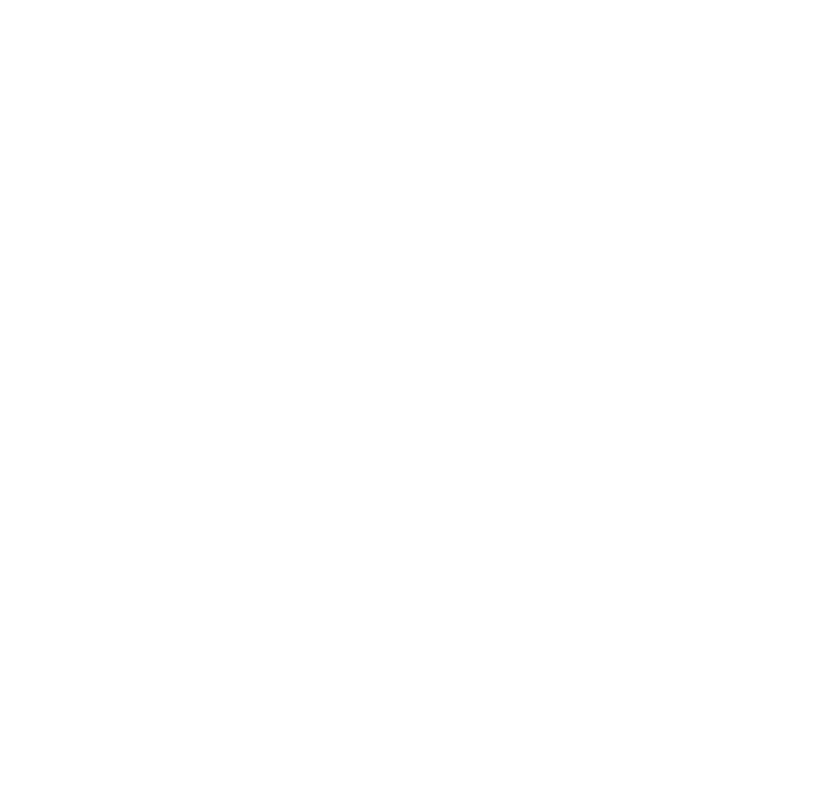
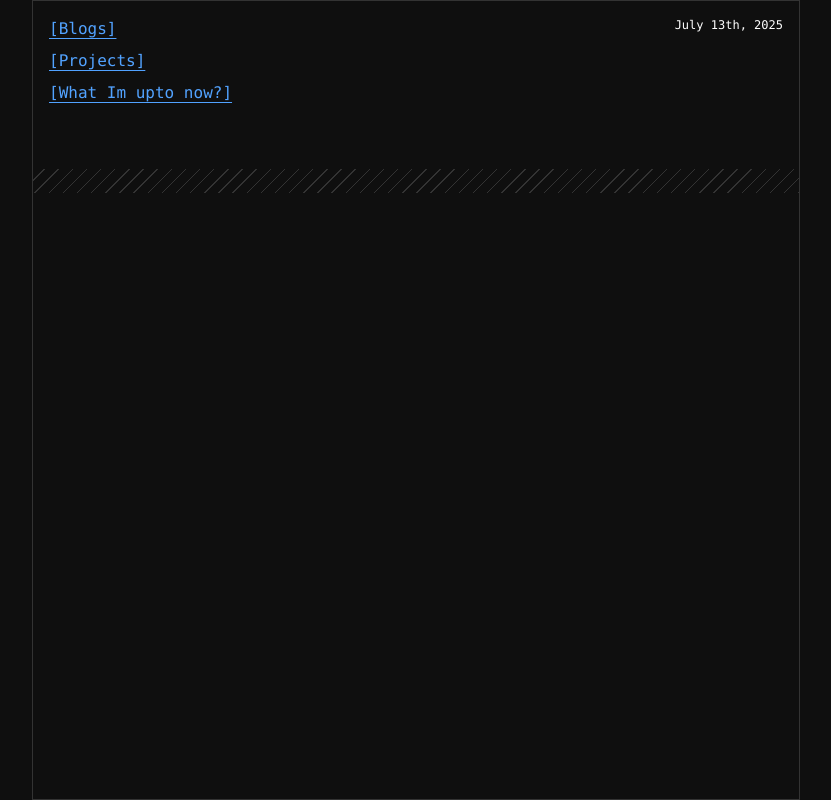
Before and after one commit to VinayyOjha/portfolio, a React (Vite) app: page /blogs in a window 1280 px wide. Before the commit this address had no page. Shown: the whole page, without its empty margins (224-1055 px from the left). Built offline with nearby package versions, Linux system fonts and the light colour scheme; a web font is replaced by a local one.

Commit message:
routes added

```diff
--- a/src/components/common/Card.tsx
+++ b/src/components/common/Card.tsx
@@ -37,7 +37,7 @@ const Card = ({
   return (
     <div
       className={cn(
-        `group flex flex-col gap-4 justify-between rounded-sm col-span-1 border border-[#333333]/80 group-hover:border-[#333333]/90 group hover:shadow-md shadow-[#171717] transition-all duration-300 ease-in`,
+        `group flex flex-col gap-4 justify-between rounded-sm col-span-1 border border-[#333333]/80 group-hover:border-[#333333]/90 group hover:shadow-md shadow-[#333333] transition-all duration-300 ease-in`,
         className
       )}
     >
@@ -115,7 +115,7 @@ const Card = ({
       </div>
 
       {/* Website and Gtihub link */}
-      <div className="mt-2 flex gap-2">
+      <div className="px-1  flex gap-2">
         {/* LiveLink */}
         <div
           onClick={() => window.open(websiteLink, "_blank")}
--- a/src/index.css
+++ b/src/index.css
@@ -7,6 +7,14 @@
   --font-primary: "Roboto", sans-serif;
   --font-secondary: "Truculenta", sans-serif;
   --font-ms: "JetBrains Mono", monospace;
+}
+::-webkit-scrollbar {
+  display: none;
+}
+
+html {
+  scrollbar-width: none; /* Firefox */
+  -ms-overflow-style: none; /* IE and Edge */
 }
 
 @custom-variant dark (&:is(.dark *));
--- a/src/pages/Acheivements.tsx
+++ b/src/pages/Acheivements.tsx
@@ -3,7 +3,7 @@ export const Acheivements = () => {
     <div className="px-2 md:px-4">
       <div className="flex flex-col gap-8 font-mono text-white">
         {/* Heading */}
-        <div className="text-2xl font-bold text-center">Acheivements</div>
+        <div className="text-2xl font-bold text-center">ACHEIVEMENTS</div>
 
         {/* Acheivements */}
         <div className="flex flex-col gap-4 tracking-tight text-white/70 ">
@@ -14,7 +14,7 @@ export const Acheivements = () => {
           <div className="gap-2 flex ">
             <div className="text-white rounded-full text-start">.</div>
             <p>
-              Awarded the INSPIRE Scholarship by the <span className="italic font-bold text-white/90">Government of India</span> for ranking in the top 1% in Class 12. Received a scholarship<span className="italic font-bold text-white/80"> amount of ₹1,80,000.</span>
+              Awarded the INSPIRE Scholarship by the <span className="italic font-bold text-white/90">Government of India</span> for ranking in the top 1% in Class 12th. Received a scholarship<span className="italic font-bold text-white/80"> amount of ₹1,80,000.</span>
             </p>
           </div>
         </div>
--- /dev/null
+++ b/src/pages/Blogs.tsx
@@ -0,0 +1,17 @@
+import Separator from "@/components/common/Separator";
+import Nav from "./Nav";
+
+const Blogs = () => {
+  return (
+    <div className="min-h-screen bg-[#0f0f0f]">
+      <div className="container pb-8 min-h-screen max-w-3xl mx-auto border border-white/15">
+        <div className=" flex flex-col ">
+          <Nav />
+          <Separator />
+        </div>
+      </div>
+    </div>
+  );
+};
+
+export default Blogs;
--- a/src/pages/Intro.tsx
+++ b/src/pages/Intro.tsx
@@ -42,7 +42,7 @@ const Intro = () => {
         </div>
         <div className="gap-2 flex items-start">
           <div className="rounded-full text-white">-</div>
-          <p>Math, CS, History are areas which intrigue me.</p>
+          <p>Math, CS, History and Spirituality are areas which intrigue me.</p>
         </div>
         <div className="gap-2 flex items-start">
           <div className="rounded-full text-white">-</div>
--- a/src/pages/Nav.tsx
+++ b/src/pages/Nav.tsx
@@ -1,18 +1,20 @@
 import { NewDate } from "@/components/common/NewDate"
+import { useNavigate } from "react-router-dom"
 
 
 const Nav = () => {
+  const navigate = useNavigate();
   return (
     <div className="p-2 md:p-4 flex justify-between font-mono text-blue-400">
       {/* Left Container */}
       <div className="flex flex-col items-start text-md gap-2">
-        <div className="font-mono underline underline-offset-4">
-          [Blog]
+        <div className="cursor-pointer font-mono underline underline-offset-4" onClick={()=>navigate('/blogs')}>
+          [Blogs]
         </div>
-        <div className="font-mono underline underline-offset-4">
+        <div className="cursor-pointer font-mono underline underline-offset-4" onClick={()=>navigate('/projects')}>
           [Projects]
         </div>
-        <div className="font-mono underline underline-offset-4">
+        <div className="cursor-pointer font-mono underline underline-offset-4">
           [What Im upto now?]
         </div>
       </div>
--- a/src/pages/Projects.tsx
+++ b/src/pages/Projects.tsx
@@ -9,8 +9,8 @@ const Projects = () => {
     <div className="px-2 md:px-4">
       <div className="flex flex-col gap-12 font-mono text-white">
         {/* Heading */}
-        <div className="text-2xl font-bold text-center tracking-tight underline underline-offset-4">
-          Projects
+        <div className="text-2xl font-bold text-center tracking-tight">
+          PROJECTS
         </div>
 
         {/* Projects */}
@@ -52,13 +52,21 @@ const Projects = () => {
             tagsClassName="bg-black text-white/70"
             imgSrc={Eduflow}
             projectName="EduFlow"
-            projectDescription="A student record management system."
+            projectDescription="A cost-efficient full-stack classroom management platform for seamless assignment tracking, material sharing, and grading.."
+            tags={[
+                "React JS",
+                "Recoil ",
+                "TailwindCSS",
+                "NodeJS",
+                "PostgreSQL",
+              ]}
           />
           <Card
             tagsClassName="bg-black text-white/70"
             imgSrc={animationLibrary}
             projectName="Animata"
-            projectDescription="A project to test learnings on Motion with TailwindCSS"
+            tags={["React", "Motion ", "TailwindCSS", "Javascript"]}
+            projectDescription="A simple project to test my learnings on Motion (prev Framer-Motion)."
           />
         </div>
       </div>
--- a/src/routes/AppRoutes.tsx
+++ b/src/routes/AppRoutes.tsx
@@ -1,10 +1,14 @@
 import { Routes, Route } from "react-router-dom";
 import Landing from "../pages/Landing";
+import Blogs from "@/pages/Blogs";
+// import Projects from "@/pages/Projects";
 
 const AppRoutes = () => {
   return (
     <Routes>
         <Route path="/" element={<Landing/>}/>
+        <Route path="/blogs" element={<Blogs/>}/>
+        {/* <Route path="/projects" element={<Projects/>}/> */}
     </Routes>
   )
 }
```
